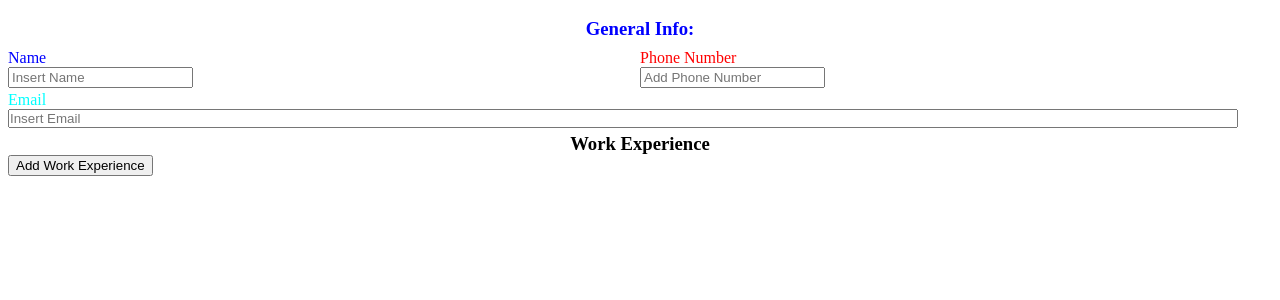
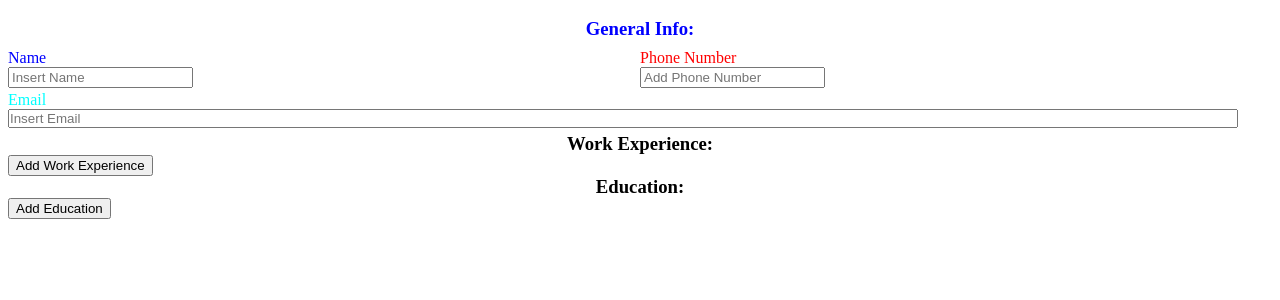
Before and after one commit to adyang94/CV-app, a React (Create React App) app: page / in a window 1280 px wide. Shown: the top 300 px of the page. Built offline with nearby package versions, Linux system fonts and the light colour scheme.

Commit message:
education section rendering and css

```diff
--- a/src/components/Education.js
+++ b/src/components/Education.js
@@ -1,8 +1,75 @@
 import React from 'react';
+import AddBtn from './AddBtn';
 
 function EducationSection () {
+  const addEducation = () => {
+    console.log('adding education');
+        //select HTML element
+    const formsCtn = document.querySelector('.formsCtn-edu');
+
+    const formCtn = document.createElement('div');
+      formCtn.classList.add('formCtn');
+
+    const schoolInputCtn = document.createElement('div');
+      schoolInputCtn.innerHTML = 'School:';
+      schoolInputCtn.classList.add('schoolInputCtn');
+    const schoolInput = document.createElement('input');
+      schoolInput.classList.add('schoolInput');
+
+    const majorInputCtn = document.createElement('div');
+      majorInputCtn.innerHTML = 'Major/Study:';
+      majorInputCtn.classList.add('majorInputCtn');
+    const majorInput = document.createElement('input');
+      majorInput.classList.add('majorInput');
+
+    const gpaInputCtn = document.createElement('div');
+      gpaInputCtn.innerHTML = 'GPA:';
+      gpaInputCtn.classList.add('gpaInputCtn');
+    const gpaInput = document.createElement('input');
+      gpaInput.classList.add('gpaInput');
+
+    const startDateInputCtn = document.createElement('div');
+      startDateInputCtn.classList.add('startDateInputCtn');
+      startDateInputCtn.innerHTML = 'Start Date:'
+    const startDateInput = document.createElement('input');
+      startDateInput.classList.add('startDateInput');
+
+    const endDateInputCtn = document.createElement('div');
+      endDateInputCtn.classList.add('endDateInputCtn');
+      endDateInputCtn.innerHTML = 'End Date:'
+    const endDateInput = document.createElement('input');
+      endDateInput.classList.add('endDateInput');
+
+
+    //append to forms container.
+    schoolInputCtn.appendChild(schoolInput);
+    formCtn.appendChild(schoolInputCtn);
+
+    majorInputCtn.appendChild(majorInput);
+    formCtn.appendChild(majorInputCtn);
+
+    gpaInputCtn.appendChild(gpaInput);
+    formCtn.appendChild(gpaInputCtn);
+
+    startDateInputCtn.appendChild(startDateInput);
+    formCtn.appendChild(startDateInputCtn);
+
+    endDateInputCtn.appendChild(endDateInput);
+    formCtn.appendChild(endDateInputCtn);
+
+    formsCtn.appendChild(formCtn);
+  };
+
   return (
-    <div>
+    <div className = "educationExperience">
+      <h3>Education:</h3>
+      <div className = "formsCtn-edu">
+      </div>
+      <AddBtn
+        title = "Education"
+        id = "addEducationBtn"
+        addFormMethod = {addEducation}
+      />
 
     </div>
   )
--- a/src/components/Work.js
+++ b/src/components/Work.js
@@ -5,7 +5,7 @@ import RenderForm from './renderForm'
 function WorkSection () {
 
   const addWorkExperience = () => {
-    console.log('hi');
+    console.log('adding work experience');
         //select HTML element
     const formsCtn = document.querySelector('.formsCtn-WE');
 
@@ -64,7 +64,7 @@ function WorkSection () {
 
   return (
     <div className = 'workExperience'>
-      <h3>Work Experience</h3>
+      <h3>Work Experience:</h3>
       <div className = 'formsCtn-WE'></div>
       <AddBtn
         title = 'Work Experience'
--- a/src/styles/style.css
+++ b/src/styles/style.css
@@ -64,3 +64,12 @@ h3 {
   border: solid 1px black;
   color: red;
 }
+
+/*--------------- EDUCATION SECTION---------------*/
+/*---------------BEFORE SUBMITTING INFO---------------*/
+.educationExperience {
+  margin: 0;
+  padding: 0;
+  display: flex;
+  flex-direction: column;
+}
```
